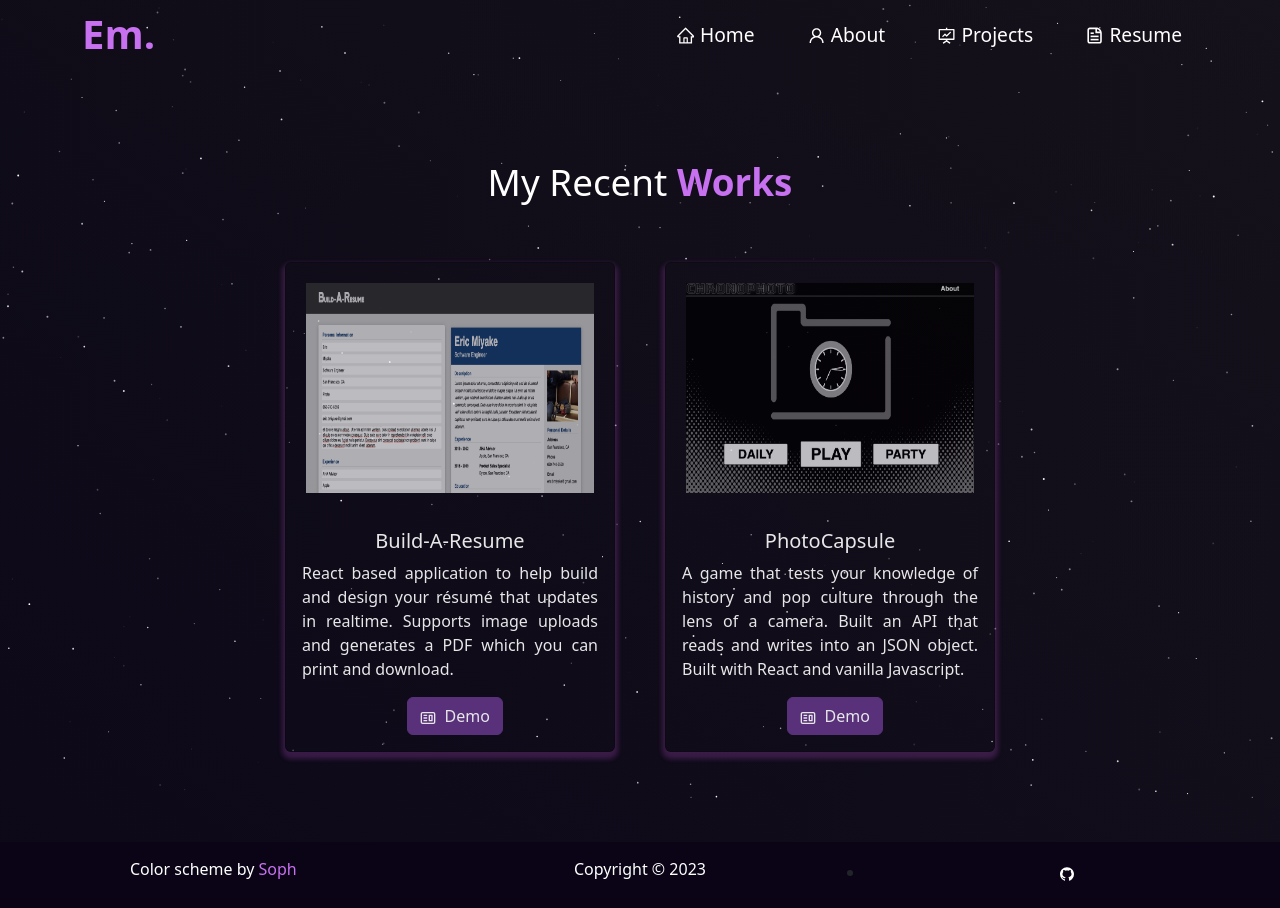
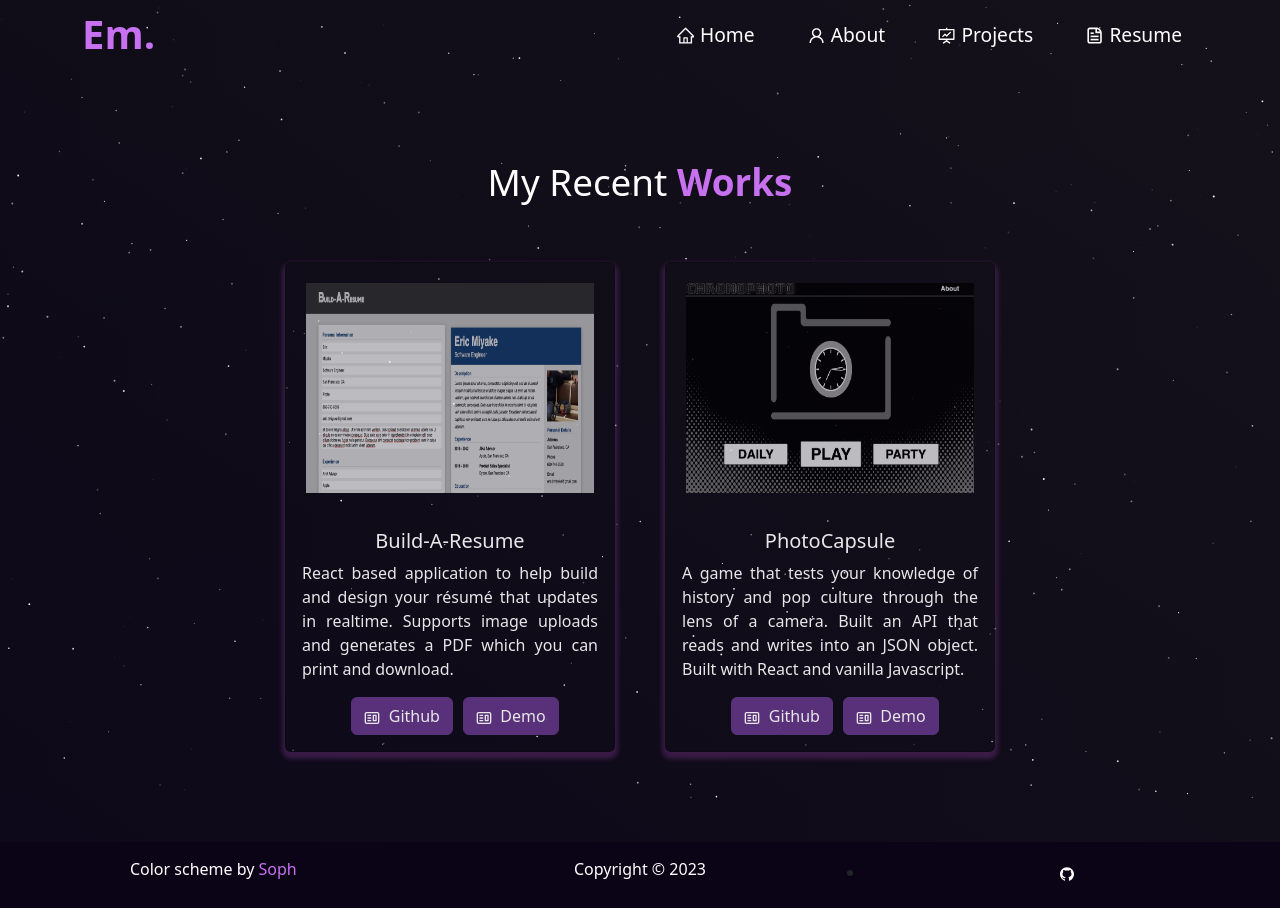
Before and after one commit to ArekBM/Portfolio, a React (Vite) app: page /project in a window 1280 px wide. Built offline with nearby package versions, Linux system fonts and the light colour scheme.

Commit message:
project update

```diff
--- a/src/components/ProjectCard.jsx
+++ b/src/components/ProjectCard.jsx
@@ -14,6 +14,15 @@ export default function ProjectCard(props) {
                 </Card.Text>
                 <Button
                     variant='primary'
+                    href={props.ghLink}
+                    target='_blank'
+                    style={{ marginLeft: '10px' }}
+                >
+                    <CgWebsite /> &nbsp;
+                    {'Github'}
+                </Button>
+                <Button
+                    variant='primary'
                     href={props.demoLink}
                     target='_blank'
                     style={{ marginLeft: '10px' }}
--- a/src/components/Projects.jsx
+++ b/src/components/Projects.jsx
@@ -19,6 +19,8 @@ export default function Projects() {
                             imgPath={BuildA}
                             title='Build-A-Resume'
                             description='React based application to help build and design your résumé that updates in realtime. Supports image uploads and generates a PDF which you can print and download.'
+                            ghLink='https://github.com/ArekBM/ResumeBuilder'
+                            demoLink='stupendous-dasik-d8337d.netlify.app'
                         />
                     </Col>
                     <Col md={4} className='project-card'>
@@ -26,6 +28,7 @@ export default function Projects() {
                             imgPath={PhotoCapsule}
                             title='PhotoCapsule'
                             description='A game that tests your knowledge of history and pop culture through the lens of a camera. Built an API that reads and writes into an JSON object. Built with React and vanilla Javascript.'
+                            ghLink='https://github.com/ArekBM/PhotoCapsule'
                             demoLink='https://scintillating-melba-98a2d4.netlify.app/'
                         />
                     </Col>
```
